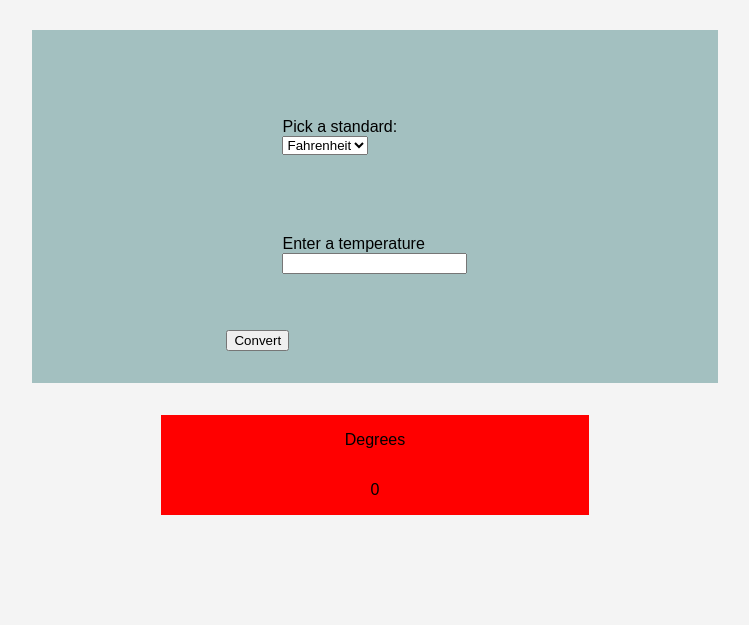
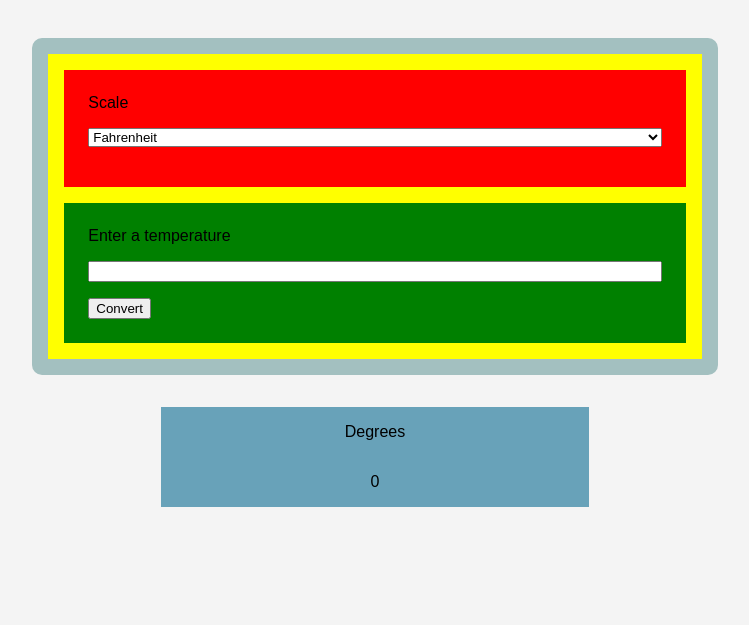
Before and after one commit to xaviguasch/temperature-miniapp, a website: page index.html in a window 1280 px wide. Shown: the part 191-816 px from the top of the page, without its empty margins (265-1014 px from the left). Drawn offline with Linux system fonts and the light colour scheme.

Commit message:
added barebones styling

```diff
--- a/index.html
+++ b/index.html
@@ -13,7 +13,7 @@
       <div class="main-display">
         <form action="" id="main-form">
           <div id="temp-picker">
-            <label for="cars">Pick a standard:</label>
+            <label for="cars" id="pick">Scale</label>
             <select name="tempSelect" id="tempSelect">
               <option value="fahrenheit">Fahrenheit</option>
               <option value="celsius">Celsius</option>
@@ -28,8 +28,8 @@
               class="temperatureInput"
               type="number"
             />
+            <button>Convert</button>
           </div>
-          <button>Convert</button>
         </form>
       </div>
       <div class="results">
--- a/style.css
+++ b/style.css
@@ -27,7 +27,7 @@ body {
 }
 
 .main-display {
-  padding: 2rem;
+  padding: 1rem;
   margin: 2rem;
   min-width: 80%;
   background-color: rgb(163, 192, 192);
@@ -35,30 +35,40 @@ body {
   flex-direction: column;
   align-items: center;
   justify-content: center;
+  border-radius: 10px;
+}
+
+.main-display #main-form {
+  min-width: 100%;
+  background-color: yellow;
 }
 
 .main-display #temp-picker {
+  background-color: red;
+  padding: 0;
 }
 
 .main-display #tempSelect,
 .main-display #temperatureInput {
+  margin: 1rem 0;
+  min-width: 100%;
   display: block;
 }
 
 .main-display #temp-picker {
   padding: 1.5rem;
-  margin: 2rem;
+  margin: 1rem;
 }
 
 .main-display #temp-input {
+  background-color: green;
   padding: 1.5rem;
-  margin: 2rem;
+  margin: 1rem;
 }
 
 .results {
   min-width: 50%;
-
-  background-color: red;
+  background-color: rgb(104, 162, 185);
   display: flex;
   align-items: center;
   flex-direction: column;
```
